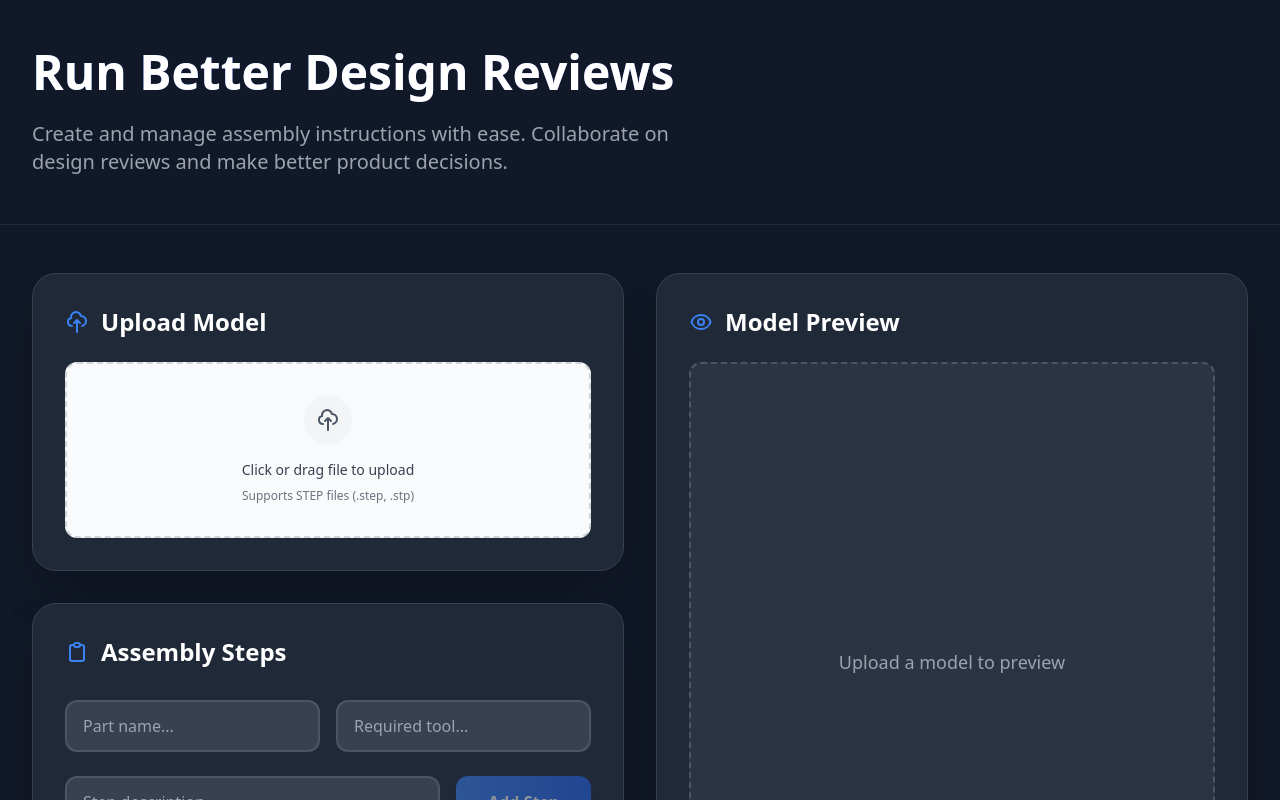
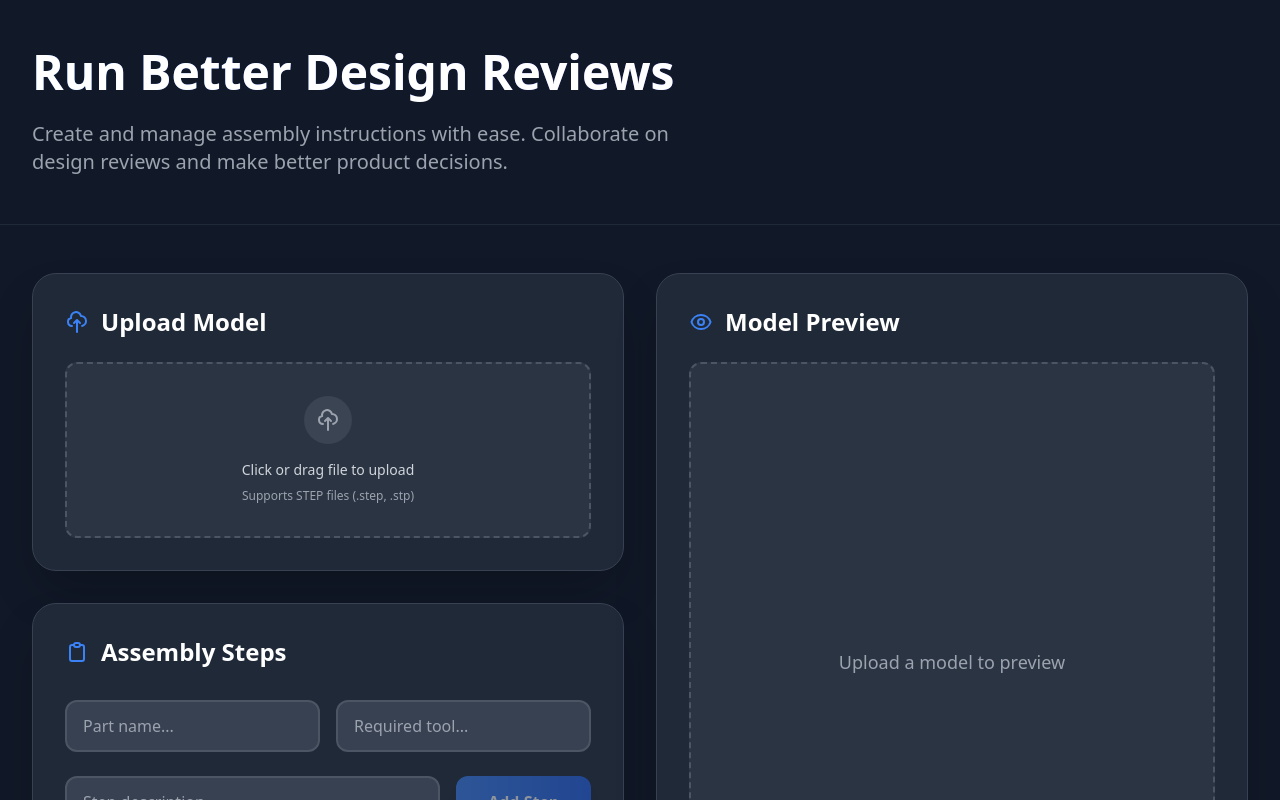
Before and after one commit to ghulammurtaza27/sequence-app, a Next.js app in the folder frontend/: page / in a window 1280 px wide. Shown: the top 800 px of the page. Built offline with nearby package versions, Linux system fonts and the light colour scheme.

Commit message:
updated styling

```diff
--- a/frontend/src/components/FileUpload.js
+++ b/frontend/src/components/FileUpload.js
@@ -42,8 +42,8 @@ export default function FileUpload({ onUpload, currentFile }) {
         {...getRootProps()}
         className={`relative group cursor-pointer transition-all duration-300
           ${isDragActive
-            ? 'bg-blue-50 border-blue-300'
-            : 'bg-gray-50 border-gray-300 hover:border-blue-300 hover:bg-blue-50'
+            ? 'bg-blue-900/30 border-blue-500/50'
+            : 'bg-gray-700/50 border-gray-600 hover:border-blue-500/50 hover:bg-blue-900/20'
           }
           border-2 border-dashed rounded-xl p-8`}
       >
@@ -52,11 +52,11 @@ export default function FileUpload({ onUpload, currentFile }) {
         <div className="space-y-4 text-center">
           {/* Upload Icon */}
           <div className={`mx-auto w-12 h-12 flex items-center justify-center rounded-full
-            ${isDragActive ? 'bg-blue-100' : 'bg-gray-100 group-hover:bg-blue-100'}
+            ${isDragActive ? 'bg-blue-900/50' : 'bg-gray-600/50 group-hover:bg-blue-900/50'}
             transition-colors duration-300`}
           >
             <svg
-              className={`w-6 h-6 ${isDragActive ? 'text-blue-600' : 'text-gray-600 group-hover:text-blue-600'}`}
+              className={`w-6 h-6 ${isDragActive ? 'text-blue-400' : 'text-gray-400 group-hover:text-blue-400'}`}
               fill="none"
               stroke="currentColor"
               viewBox="0 0 24 24"
@@ -73,7 +73,7 @@ export default function FileUpload({ onUpload, currentFile }) {
           {/* Text Content */}
           <div className="space-y-2">
             <p className={`text-sm font-medium
-              ${isDragActive ? 'text-blue-700' : 'text-gray-700'}`}
+              ${isDragActive ? 'text-blue-400' : 'text-gray-300'}`}
             >
               {isDragActive
                 ? 'Drop your file here'
@@ -82,7 +82,7 @@ export default function FileUpload({ onUpload, currentFile }) {
                 : 'Click or drag file to upload'}
             </p>
             <p className={`text-xs
-              ${isDragActive ? 'text-blue-500' : 'text-gray-500'}`}
+              ${isDragActive ? 'text-blue-500' : 'text-gray-400'}`}
             >
               Supports STEP files (.step, .stp)
             </p>
@@ -90,11 +90,11 @@ export default function FileUpload({ onUpload, currentFile }) {
 
           {/* Current File Display */}
           {currentFile && (
-            <div className="mt-4 py-3 px-4 bg-white rounded-lg shadow-sm border border-gray-200">
+            <div className="mt-4 py-3 px-4 bg-gray-700/50 rounded-lg border border-gray-600">
               <div className="flex items-center gap-3">
-                <div className="w-8 h-8 flex-shrink-0 flex items-center justify-center rounded-full bg-blue-100">
+                <div className="w-8 h-8 flex-shrink-0 flex items-center justify-center rounded-full bg-blue-900/30">
                   <svg
-                    className="w-4 h-4 text-blue-600"
+                    className="w-4 h-4 text-blue-400"
                     fill="none"
                     stroke="currentColor"
                     viewBox="0 0 24 24"
@@ -108,10 +108,10 @@ export default function FileUpload({ onUpload, currentFile }) {
                   </svg>
                 </div>
                 <div className="min-w-0 flex-1">
-                  <p className="text-sm font-medium text-gray-900 truncate">
+                  <p className="text-sm font-medium text-gray-200 truncate">
                     {currentFile.name}
                   </p>
-                  <p className="text-xs text-gray-500">
+                  <p className="text-xs text-gray-400">
                     {(currentFile.size / 1024 / 1024).toFixed(2)} MB
                   </p>
                 </div>
@@ -122,10 +122,10 @@ export default function FileUpload({ onUpload, currentFile }) {
 
         {/* Loading Overlay */}
         {isLoading && (
-          <div className="absolute inset-0 bg-white/75 flex items-center justify-center rounded-xl">
+          <div className="absolute inset-0 bg-gray-900/75 flex items-center justify-center rounded-xl backdrop-blur-sm">
             <div className="flex flex-col items-center gap-2">
               <div className="w-8 h-8 border-2 border-blue-500 border-t-transparent rounded-full animate-spin" />
-              <p className="text-sm text-gray-600">Processing...</p>
+              <p className="text-sm text-blue-400">Processing...</p>
             </div>
           </div>
         )}
@@ -133,8 +133,8 @@ export default function FileUpload({ onUpload, currentFile }) {
 
       {/* Error Message */}
       {error && (
-        <div className="mt-3 px-4 py-3 bg-red-50 border border-red-200 rounded-lg">
-          <p className="text-sm text-red-600 flex items-center gap-2">
+        <div className="mt-3 px-4 py-3 bg-red-900/30 border border-red-500/30 rounded-lg">
+          <p className="text-sm text-red-400 flex items-center gap-2">
             <svg className="w-4 h-4" fill="currentColor" viewBox="0 0 20 20">
               <path
                 fillRule="evenodd"
```
